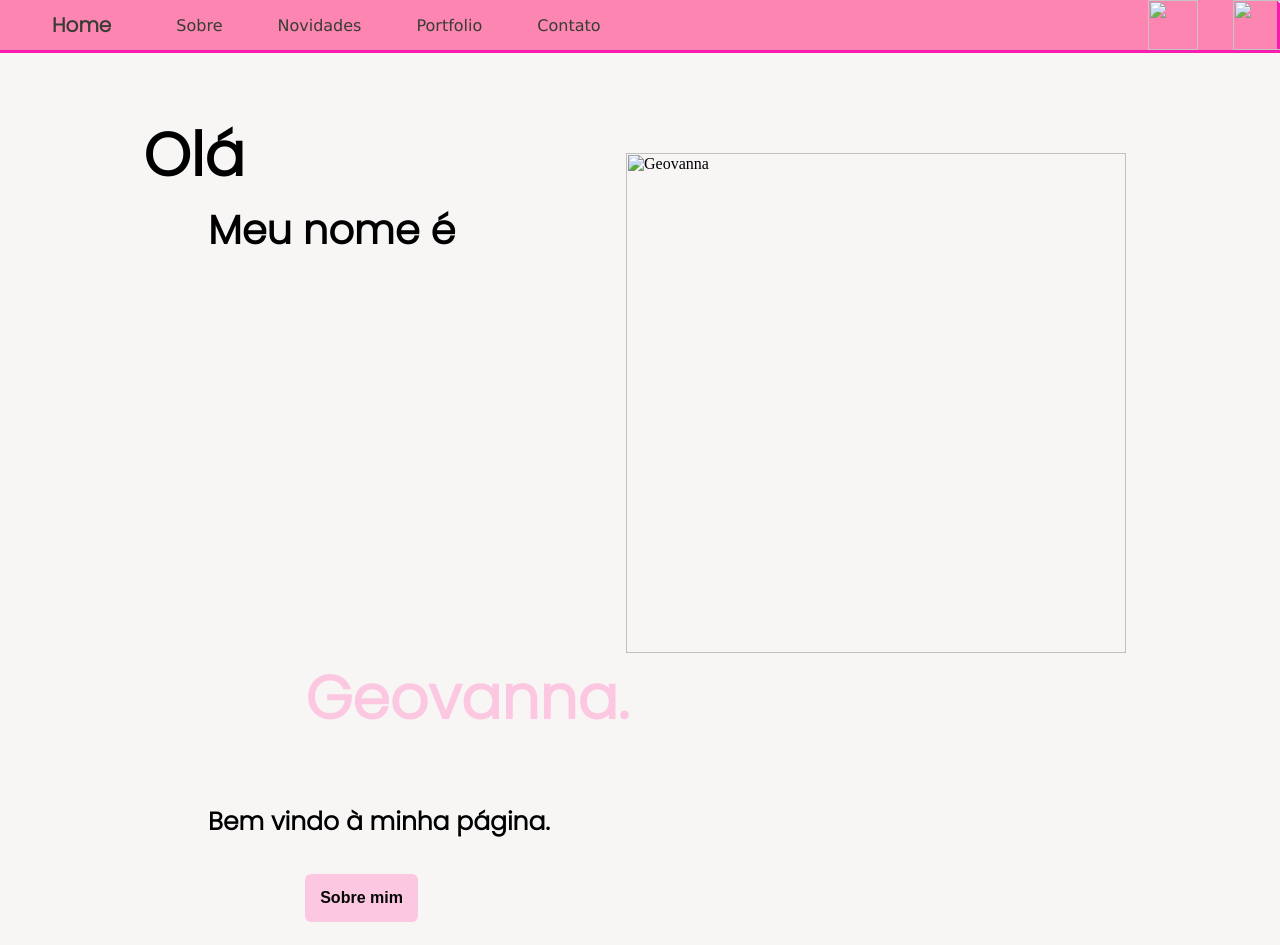
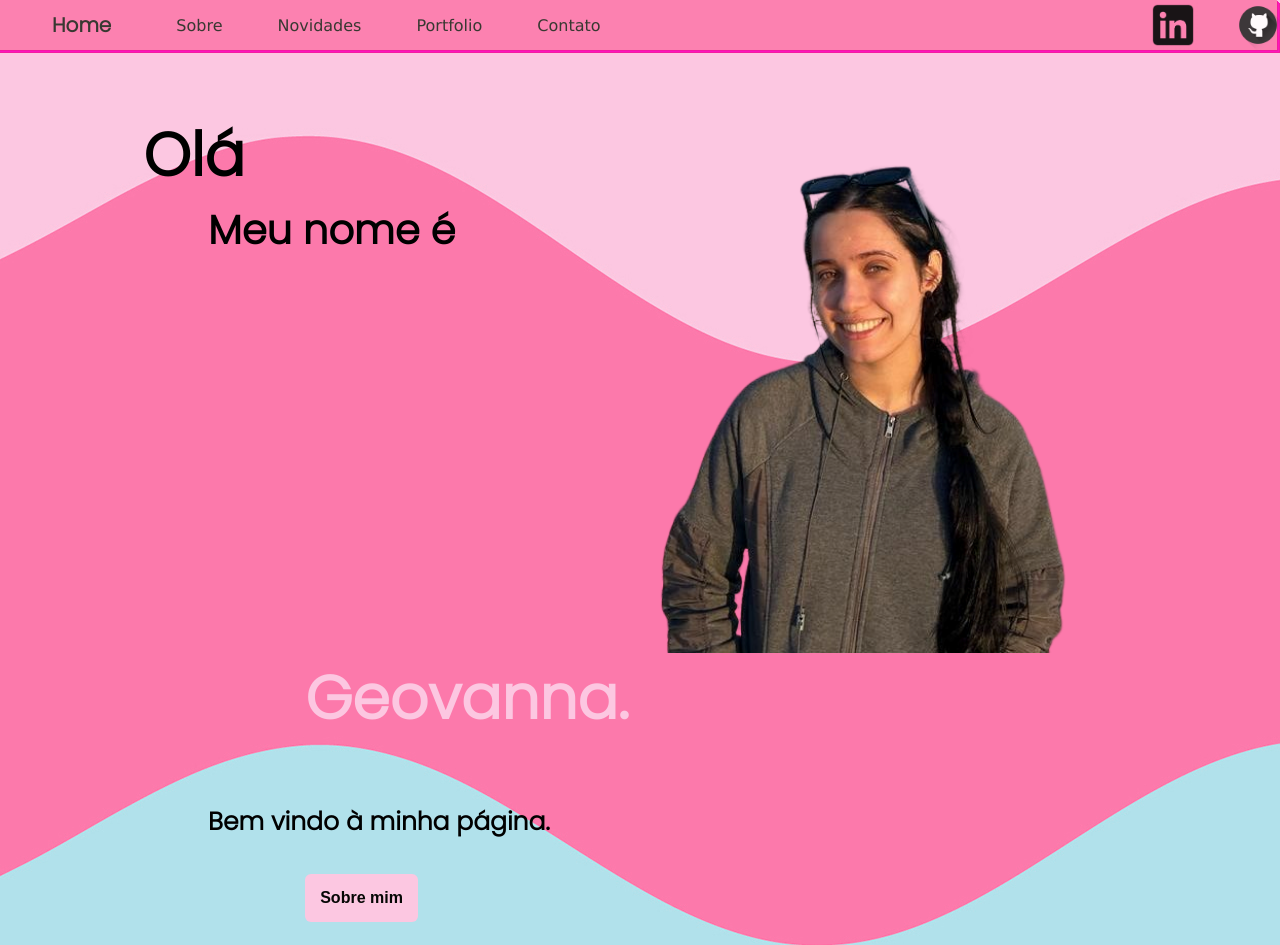
Before and after one commit to eugeovanna/portfolio, a plain HTML site: page index.html in a window 1280 px wide. Shown: the top 945 px of the page. Drawn offline with Linux system fonts and the light colour scheme.

Commit message:
Update index.html

```diff
--- a/index.html
+++ b/index.html
@@ -5,12 +5,12 @@
         <title> Página Pessoal</title>
         <meta charset="utf-8">
         <meta name="Site Pessoal" content="Minhas informações">
-        <link href="../estilos.css" rel="stylesheet">
+        <link href="estilos.css" rel="stylesheet">
         <link rel="preconnect" href="https://fonts.googleapis.com">
         <link rel="preconnect" href="https://fonts.gstatic.com" crossorigin>
         <link href="https://fonts.googleapis.com/css2?family=Oswald:wght@300&family=Poppins:wght@100;300&display=swap" rel="stylesheet">
     </head>
-    <body background="fotos/14551231_rm301-ae-03.jpg">
+    <body background="14551231_rm301-ae-03.jpg">
         <header class="header">
             <div class="menu" >
 
@@ -23,10 +23,10 @@
                     <nav class="redes">
                         <uL>
                             <li> <a href="https://www.linkedin.com/in/geovanna-melo-18a918266/" target="_blank" alt="Linkedin">
-                                    <img src="fotos/pngwing.com (2).png" height="50px" width="50px">
+                                    <img src="pngwing.com (2).png" height="50px" width="50px">
                                 </a></li>
                             <li > <a href="https://github.com/eugeovanna" target="_blank" alt="GitHub">
-                                    <img src="fotos/pngwing.com (1).png" height="50px" width="50px">
+                                    <img src="pngwing.com (1).png" height="50px" width="50px">
                             </a></li>
                         </uL>
                     </nav>
@@ -35,7 +35,7 @@
     </header>
 
         <aside>
-            <img class="perfil" src="fotos/right.png" width="500" height="500" alt="Geovanna">
+            <img class="perfil" src="right.png" width="500" height="500" alt="Geovanna">
         </aside>
         <section>
             <h1>
```
